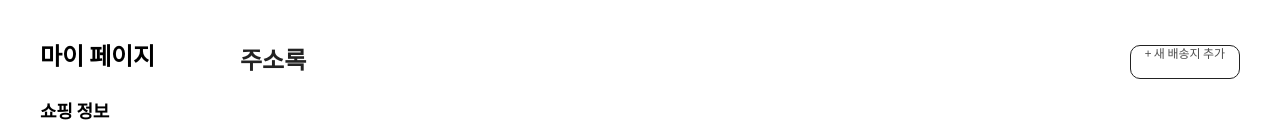
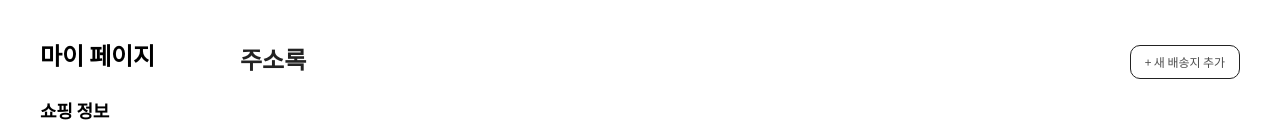
Before and after one commit to GANADA-FAMILY/GANADA-MARKET, a React (Create React App) app in the folder FE/: page /my/address in a window 1280 px wide. Shown: the top 133 px of the page. Built offline with nearby package versions, Linux system fonts and the light colour scheme.

Commit message:
chore : text-heigth 수정

```diff
--- a/FE/src/components/organisms/My/MyAddress/MyAddress.tsx
+++ b/FE/src/components/organisms/My/MyAddress/MyAddress.tsx
@@ -12,7 +12,7 @@ function MyAddress() {
         <TitleBar title="주소록" size={24} lineHeight={12} color="black2" />
         <ButtonBox>
           <AddButton href="">
-            <Text size={12} color="gray2">
+            <Text size={12} color="gray2" lineHeight={32}>
               + 새 배송지 추가
             </Text>
           </AddButton>
```
